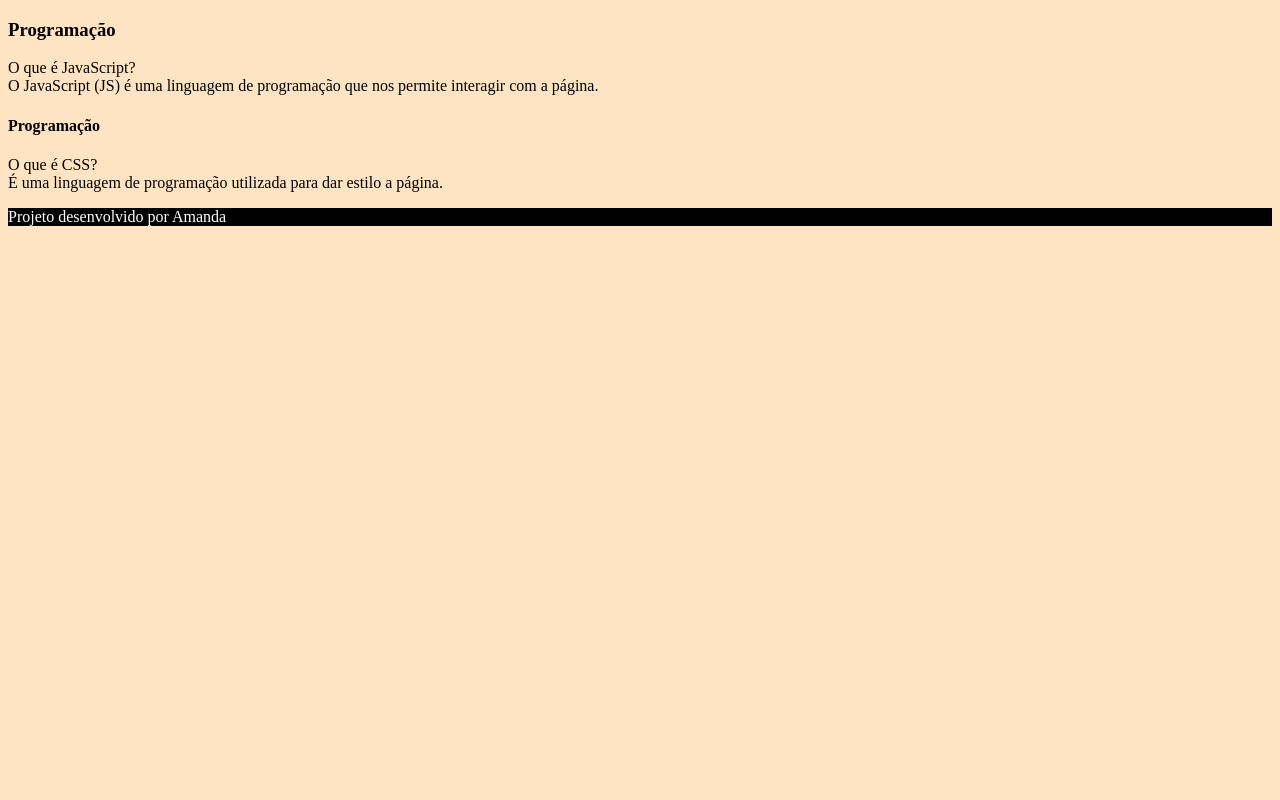
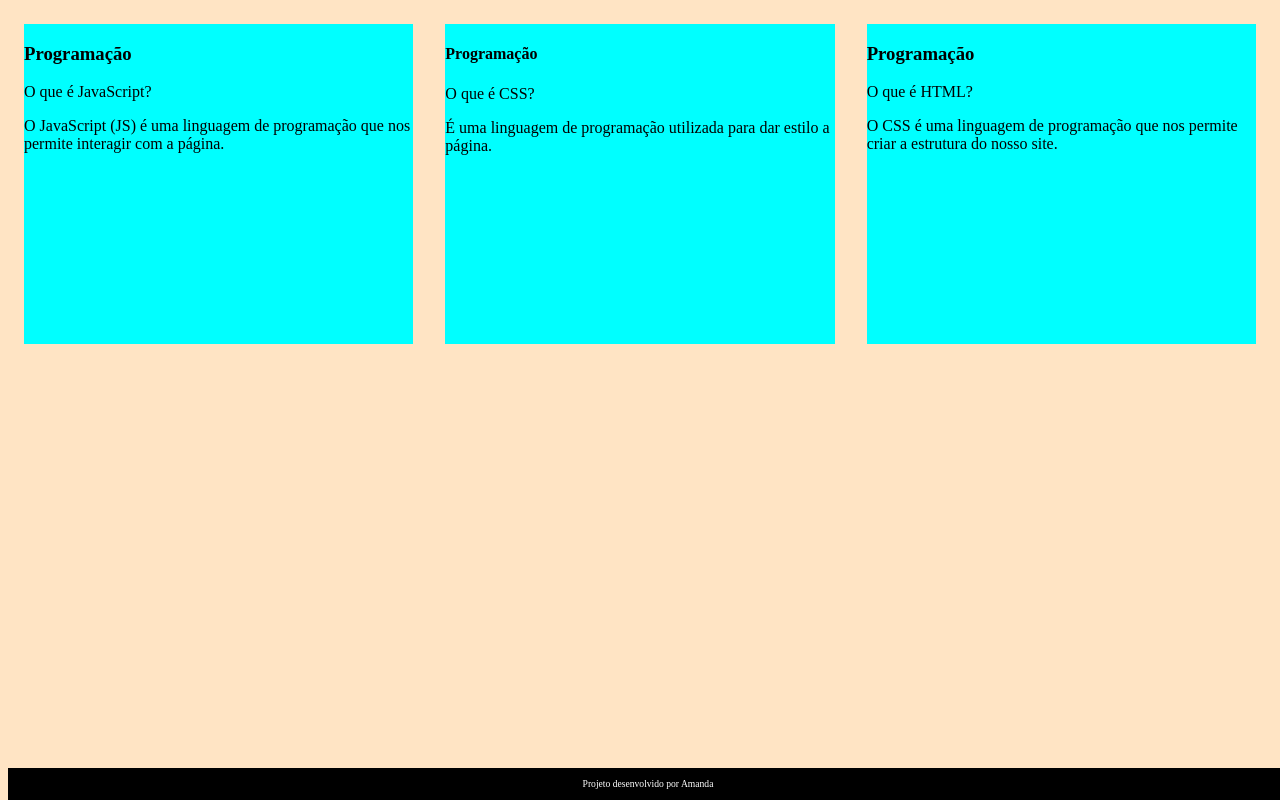
Before and after one commit to amandagolinski/ferramenta-de-estudos--Amanda, a plain HTML site: page index.html in a window 1280 px wide. Drawn offline with Linux system fonts and the light colour scheme; a web font is replaced by a local one.

Commit message:
terminamos a aula 3

```diff
--- a/assets/style.css
+++ b/assets/style.css
@@ -1,8 +1,31 @@
 body{
       background-color: bisque;
+       font-family: Bai Jamjuree;
+}
+
+#container{
+    display: flex;
+}
+
+.cartao{
+   margin: 1rem 1rem;
+    background-color: aqua;
+    height: 20rem;
+    flex-grow: 1;
+    flex-basis: calc(33% - 6rem);
 }
 
 footer{
     background-color: black;
     color:white;
+     bottom:0;
+    position:fixed;
+    width:100%;
+    height:2rem;
 }
+
+footer p{
+    text-align: center;
+    font-size: 0.6rem;
+    margin-top: 0,5rem;
+}
--- a/index.html
+++ b/index.html
@@ -8,8 +8,7 @@
   <link rel="preconnect" href="https://fonts.gstatic.com" crossorigin />
   <link
     href="https://fonts.googleapis.com/css2?family=Bai+Jamjuree:ital,wght@0,200;0,300;0,400;0,500;0,600;0,700;1,200;1,300;1,400;1,500;1,600;1,700&display=swap"
-    rel="stylesheet"
-  />
+    rel="stylesheet" />
   <link rel="stylesheet" href="assets/style.css">
   <title>ferramenta interativa de estudos- Amanda</title>
 </head>
@@ -18,30 +17,44 @@
   <main>
     <section id="container">
       <article class="cartao">
-            <div class="cartao_conteudo">
+        <div class="cartao__conteudo">
           <h3>Programação</h3>
-                <div class="cartao_conteudo_pergunta">
-                O que é JavaScript?
+          <div class="cartao__conteudo_pergunta">
+            <p> O que é JavaScript?</p>
           </div>
           <div class_cartao_resposta>
-                  O JavaScript (JS) é uma linguagem de programação que nos permite interagir com a página.
+            <p>O JavaScript (JS) é uma linguagem de programação que nos permite interagir com a página.</p>
           </div>
 
         </div>
       </article>
 
       <article class="cartao">
-            <div class="cartao_conteudo">
+        <div class="cartao__conteudo">
           <h4>Programação</h4>
-                 <div class=" cartao_conteudo_pergunta">
-                    O que é CSS?
+          <div class=" cartao__conteudo__pergunta">
+            <p> O que é CSS?</p>
           </div>
-                    <div class="cartao_conteudo_resposta">
-                         É uma linguagem de programação utilizada para dar estilo a página.
+          <div class="cartao__conteudo__resposta">
+            <p>É uma linguagem de programação utilizada para dar estilo a página.</p>
           </div>
         </div>
       </article>
+
+      <article class="cartao">
+        <div class="cartao__conteudo">
+          <h3> Programação </h3>
+          <div class="cartao__conteudo__pergunta">
+            <p>O que é HTML?</p>
+          </div>
+          <div class="cartao__conteudo__resposta">
+            <p>O CSS é uma linguagem de programação que nos permite criar a estrutura do nosso site.</p>
+          </div>
+        </div>
+      </article>
+
     </section>
+
   </main>
   <footer>
     <p>Projeto desenvolvido por Amanda</p>
```
Lines whose indentation alone changed are shown as unchanged.
